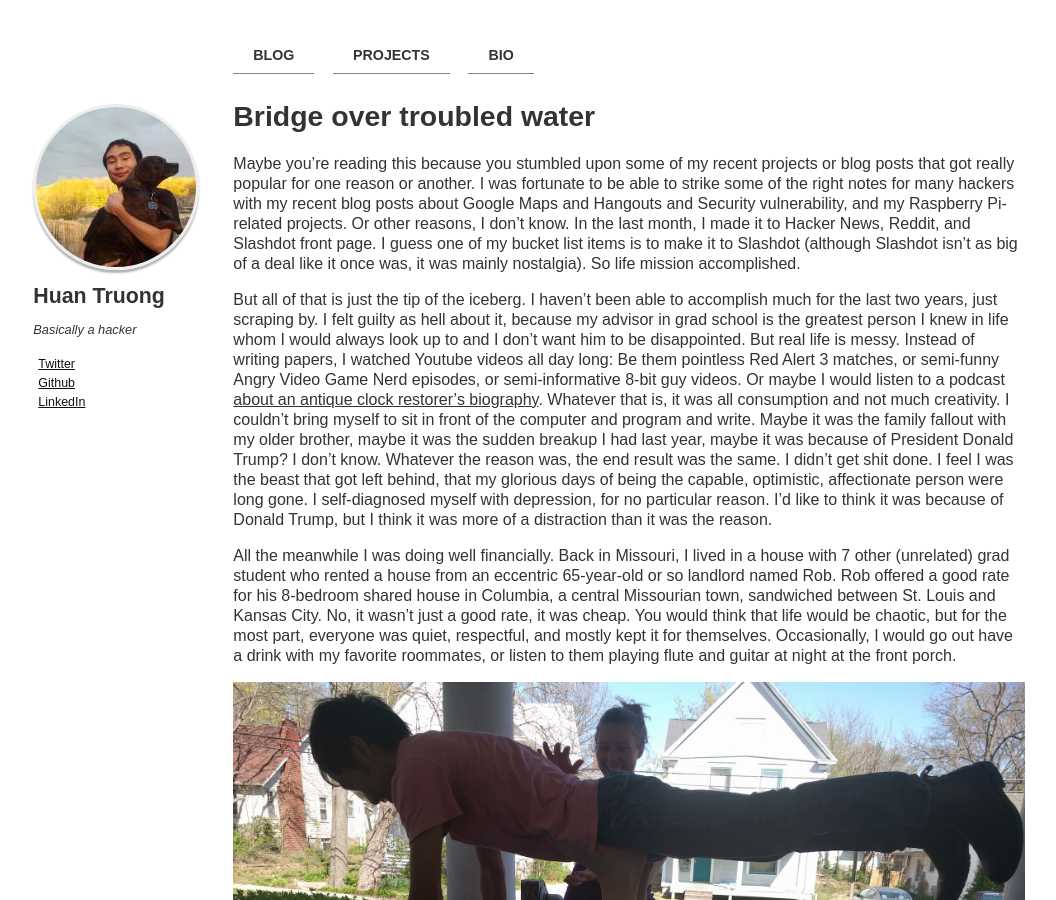
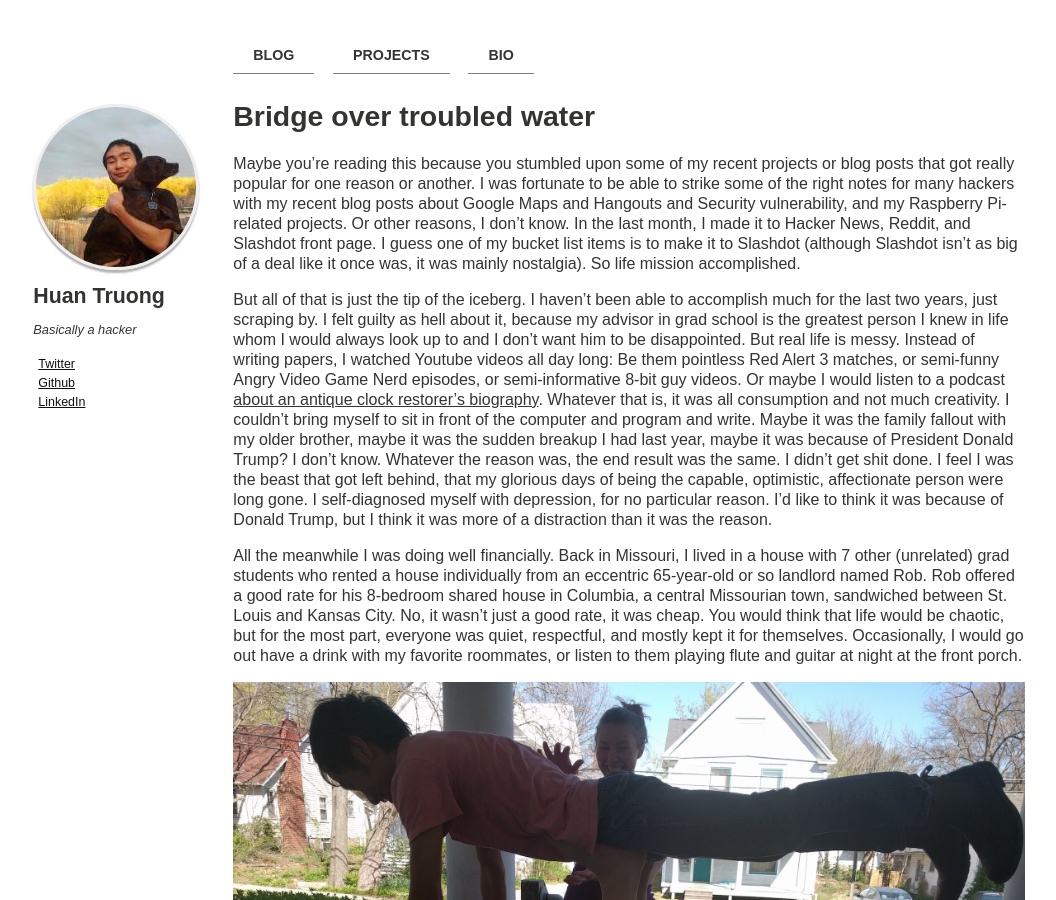
Before and after one commit to htruong/htruong.github.io, a Jekyll site: the page built from _posts/2018-02-26-bridge-over-troubled-water.md, in a window 1280 px wide and 900 px high. Shown: the whole window, without its empty margins (115-1171 px from the left). Built offline with Jekyll 4.4.1, drawn with Linux system fonts in a browser that asks for light colours.

Commit message:
[blog] bridge over troubled water grammar

```diff
--- a/_posts/2018-02-26-bridge-over-troubled-water.md
+++ b/_posts/2018-02-26-bridge-over-troubled-water.md
@@ -7,7 +7,7 @@ Maybe you're reading this because you stumbled upon some of my recent projects o
 
 But all of that is just the tip of the iceberg. I haven't been able to accomplish much for the last two years, just scraping by. I felt guilty as hell about it, because my advisor in grad school is the greatest person I knew in life whom I would always look up to and I don't want him to be disappointed.  But real life is messy. Instead of writing papers, I watched Youtube videos all day long: Be them pointless Red Alert 3 matches, or semi-funny Angry Video Game Nerd episodes, or semi-informative 8-bit guy videos. Or maybe I would listen to a podcast [about an antique clock restorer's biography](https://stownpodcast.org). Whatever that is, it was all consumption and not much creativity. I couldn't bring myself to sit in front of the computer and program and write. Maybe it was the family fallout with my older brother, maybe it was the sudden breakup I had last year, maybe it was because of President Donald Trump? I don't know. Whatever the reason was, the end result was the same. I didn't get shit done. I feel I was the beast that got left behind, that my glorious days of being the capable, optimistic, affectionate person were long gone. I self-diagnosed myself with depression, for no particular reason. I'd like to think it was because of Donald Trump, but I think it was more of a distraction than it was the reason.
 
-All the meanwhile I was doing well financially. Back in Missouri, I lived in a house with 7 other (unrelated) grad student who rented a house from an eccentric 65-year-old or so landlord named Rob. Rob offered a good rate for his 8-bedroom shared house in Columbia, a central Missourian town, sandwiched between St. Louis and Kansas City. No, it wasn't just a good rate, it was cheap. You would think that life would be chaotic, but for the most part, everyone was quiet, respectful, and mostly kept it for themselves. Occasionally, I would go out have a drink with my favorite roommates, or listen to them playing flute and guitar at night at the front porch.
+All the meanwhile I was doing well financially. Back in Missouri, I lived in a house with 7 other (unrelated) grad students who rented a house individually from an eccentric 65-year-old or so landlord named Rob. Rob offered a good rate for his 8-bedroom shared house in Columbia, a central Missourian town, sandwiched between St. Louis and Kansas City. No, it wasn't just a good rate, it was cheap. You would think that life would be chaotic, but for the most part, everyone was quiet, respectful, and mostly kept it for themselves. Occasionally, I would go out have a drink with my favorite roommates, or listen to them playing flute and guitar at night at the front porch.
 
 ![Daniel Ray](/assets/posts-images/daniel_ray.jpg)
 
```
